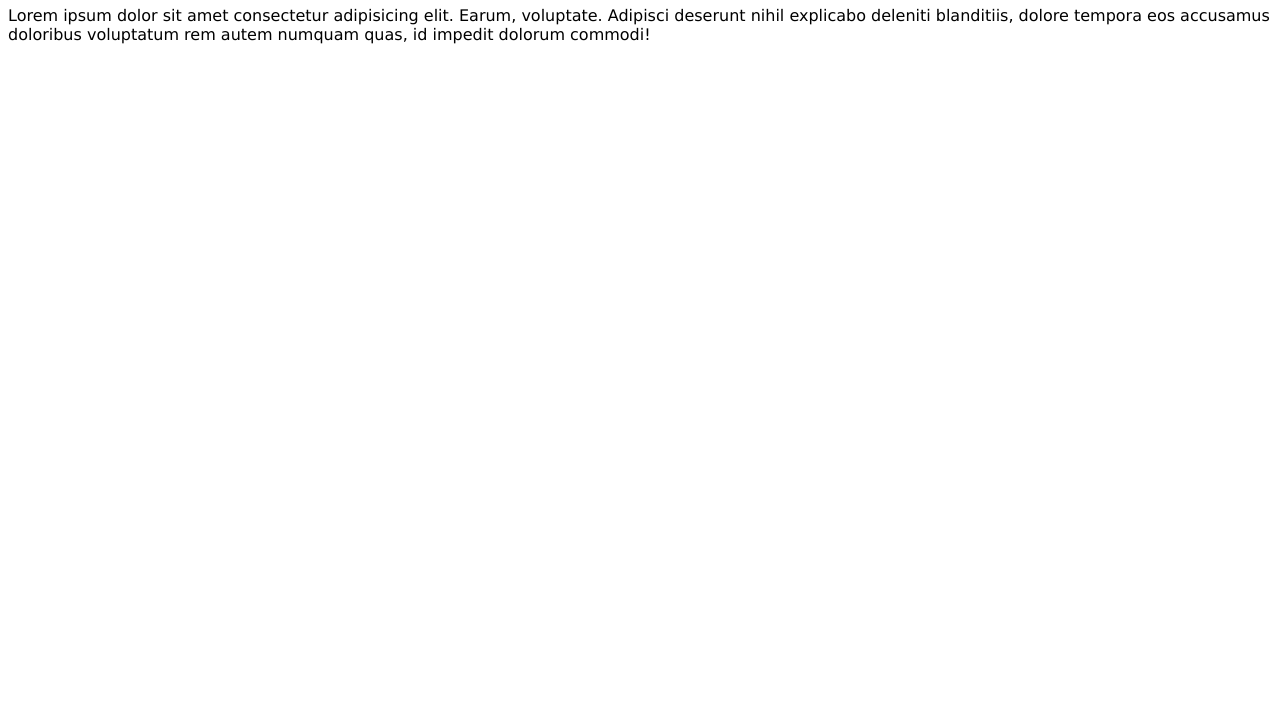
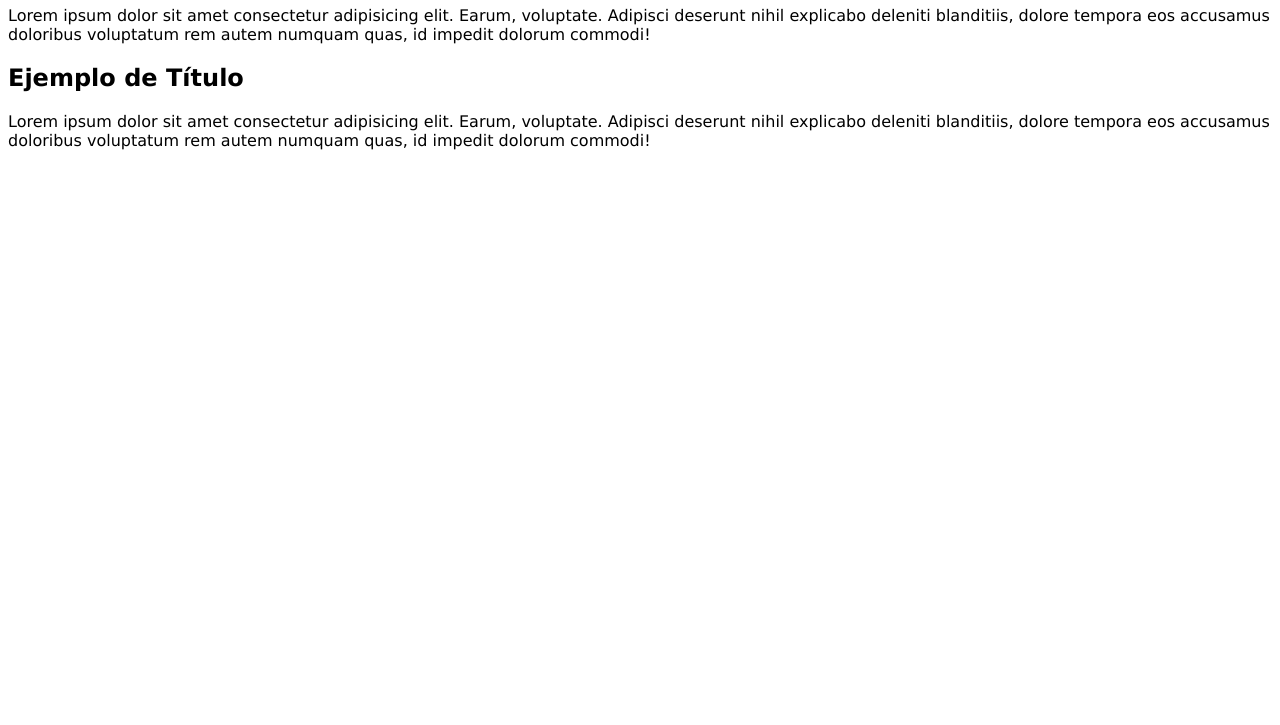
Before and after one commit to maxch78/probandoGit, a plain HTML site: page index.html in a window 1280 px wide. Shown: the part 75-800 px from the top of the page. Drawn offline with Linux system fonts and the light colour scheme.

Commit message:
nuevos cambios

```diff
--- a/assets/JS/script.js
+++ b/assets/JS/script.js
@@ -0,0 +1,2 @@
+
+alert("Mostrando datos desde la ranma 3")
--- a/index.html
+++ b/index.html
@@ -9,6 +9,8 @@
 <body>
     <h1>Ejemplo de Título</h1>
     <p>Lorem ipsum dolor sit amet consectetur adipisicing elit. Earum, voluptate. Adipisci deserunt nihil explicabo deleniti blanditiis, dolore tempora eos accusamus doloribus voluptatum rem autem numquam quas, id impedit dolorum commodi!</p>
+    <h2>Ejemplo de Título</h2>
+    <p>Lorem ipsum dolor sit amet consectetur adipisicing elit. Earum, voluptate. Adipisci deserunt nihil explicabo deleniti blanditiis, dolore tempora eos accusamus doloribus voluptatum rem autem numquam quas, id impedit dolorum commodi!</p>
 
 
 
```
